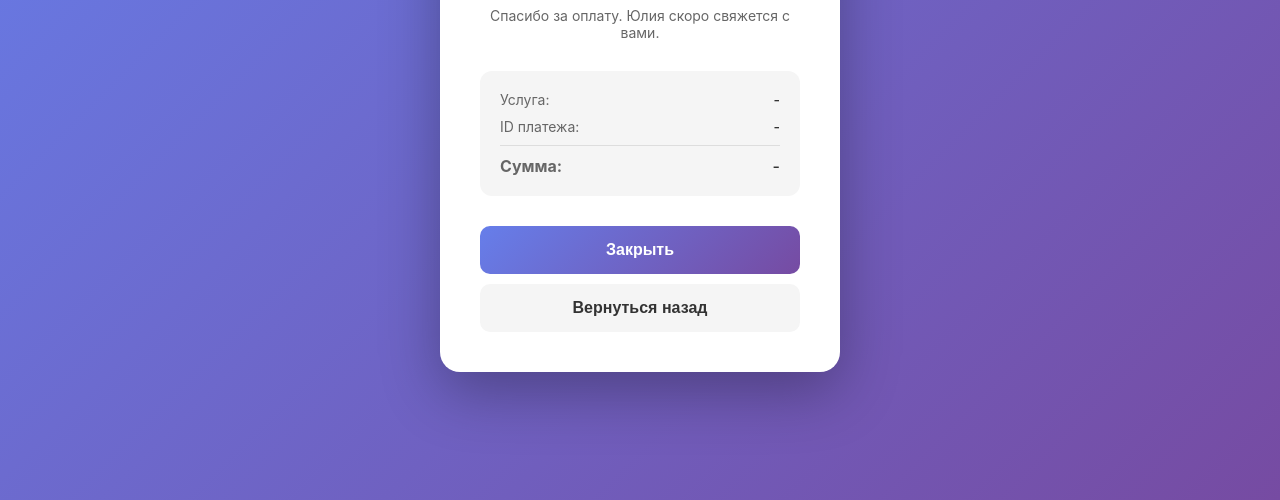
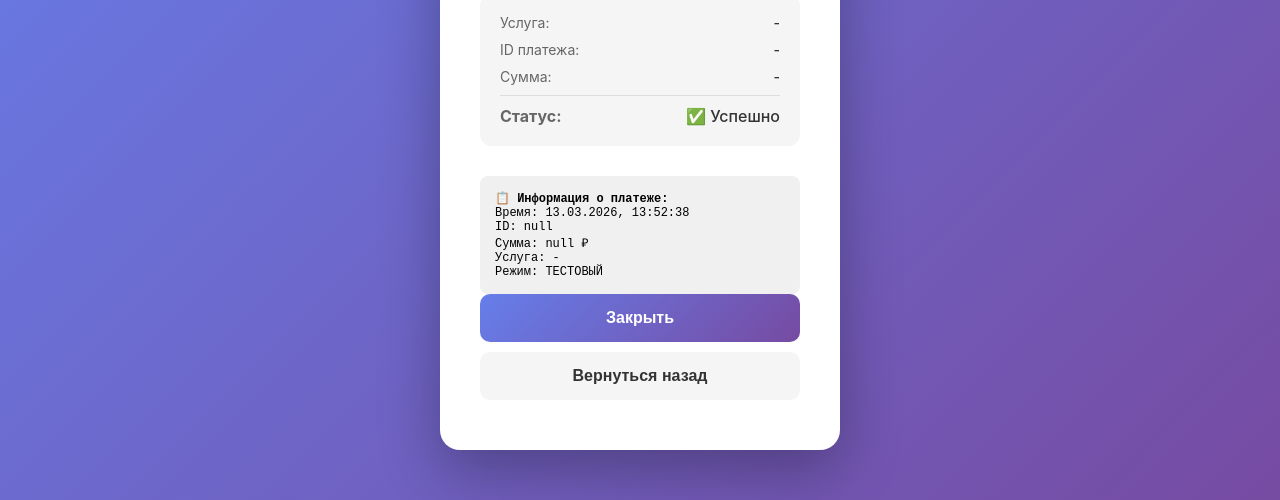
Before and after one commit to Vill86/julia, a website: page payment-success.html in a window 1280 px wide. Shown: the part 300-800 px from the top of the page. Drawn offline with Linux system fonts and the light colour scheme.

Commit message:
Update payment-success.html

```diff
--- a/payment-success.html
+++ b/payment-success.html
@@ -5,12 +5,7 @@
     <meta name="viewport" content="width=device-width, initial-scale=1.0">
     <title>Оплата успешна! ✅</title>
     <style>
-        * {
-            margin: 0;
-            padding: 0;
-            box-sizing: border-box;
-        }
-
+        * { margin: 0; padding: 0; box-sizing: border-box; }
         body {
             font-family: -apple-system, BlinkMacSystemFont, 'Segoe UI', Roboto, sans-serif;
             background: linear-gradient(135deg, #667eea 0%, #764ba2 100%);
@@ -20,7 +15,6 @@
             justify-content: center;
             padding: 20px;
         }
-
         .success-card {
             background: white;
             border-radius: 20px;
@@ -31,18 +25,10 @@
             box-shadow: 0 20px 60px rgba(0,0,0,0.3);
             animation: slideIn 0.5s ease-out;
         }
-
         @keyframes slideIn {
-            from {
-                opacity: 0;
-                transform: translateY(30px);
-            }
-            to {
-                opacity: 1;
-                transform: translateY(0);
-            }
+            from { opacity: 0; transform: translateY(30px); }
+            to { opacity: 1; transform: translateY(0); }
         }
-
         .success-icon {
             width: 80px;
             height: 80px;
@@ -52,36 +38,10 @@
             align-items: center;
             justify-content: center;
             margin: 0 auto 20px;
-            animation: scaleIn 0.5s ease-out 0.3s both;
         }
-
-        @keyframes scaleIn {
-            from {
-                transform: scale(0);
-            }
-            to {
-                transform: scale(1);
-            }
-        }
-
-        .success-icon svg {
-            width: 40px;
-            height: 40px;
-            fill: white;
-        }
-
-        h1 {
-            color: #333;
-            font-size: 24px;
-            margin-bottom: 10px;
-        }
-
-        .subtitle {
-            color: #666;
-            font-size: 14px;
-            margin-bottom: 30px;
-        }
-
+        .success-icon svg { width: 40px; height: 40px; fill: white; }
+        h1 { color: #333; font-size: 24px; margin-bottom: 10px; }
+        .subtitle { color: #666; font-size: 14px; margin-bottom: 30px; }
         .payment-details {
             background: #f5f5f5;
             border-radius: 12px;
@@ -89,14 +49,12 @@
             margin-bottom: 30px;
             text-align: left;
         }
-
         .detail-row {
             display: flex;
             justify-content: space-between;
             margin-bottom: 10px;
             font-size: 14px;
         }
-
         .detail-row:last-child {
             margin-bottom: 0;
             padding-top: 10px;
@@ -104,16 +62,8 @@
             font-weight: bold;
             font-size: 16px;
         }
-
-        .detail-label {
-            color: #666;
-        }
-
-        .detail-value {
-            color: #333;
-            font-weight: 500;
-        }
-
+        .detail-label { color: #666; }
+        .detail-value { color: #333; font-weight: 500; }
         .btn {
             background: linear-gradient(135deg, #667eea 0%, #764ba2 100%);
             color: white;
@@ -124,31 +74,29 @@
             font-weight: 600;
             cursor: pointer;
             width: 100%;
-            transition: transform 0.2s;
+            margin-bottom: 10px;
         }
-
-        .btn:active {
-            transform: scale(0.98);
-        }
-
-        .btn-secondary {
-            background: #f5f5f5;
-            color: #333;
-            margin-top: 10px;
+        .btn-secondary { background: #f5f5f5; color: #333; }
+        .payment-log {
+            background: #f0f0f0;
+            border-radius: 8px;
+            padding: 15px;
+            margin-top: 20px;
+            text-align: left;
+            font-size: 12px;
+            font-family: monospace;
+            max-height: 200px;
+            overflow-y: auto;
         }
     </style>
 </head>
 <body>
     <div class="success-card">
         <div class="success-icon">
-            <svg viewBox="0 0 24 24">
-                <path d="M9 16.17L4.83 12l-1.42 1.41L9 19 21 7l-1.41-1.41z"/>
-            </svg>
+            <svg viewBox="0 0 24 24"><path d="M9 16.17L4.83 12l-1.42 1.41L9 19 21 7l-1.41-1.41z"/></svg>
         </div>
-
         <h1>Оплата успешна! ✅</h1>
         <p class="subtitle">Спасибо за оплату. Юлия скоро свяжется с вами.</p>
-
         <div class="payment-details">
             <div class="detail-row">
                 <span class="detail-label">Услуга:</span>
@@ -162,32 +110,46 @@
                 <span class="detail-label">Сумма:</span>
                 <span class="detail-value" id="amount">-</span>
             </div>
+            <div class="detail-row">
+                <span class="detail-label">Статус:</span>
+                <span class="detail-value" id="status">-</span>
+            </div>
         </div>
-
+        <div class="payment-log" id="paymentLog"></div>
         <button class="btn" onclick="window.close()">Закрыть</button>
         <button class="btn btn-secondary" onclick="location.href='/'">Вернуться назад</button>
     </div>
 
     <script>
-        // Получаем параметры из URL
         const urlParams = new URLSearchParams(window.location.search);
         const paymentId = urlParams.get('payment_id');
         const amount = urlParams.get('amount');
         const serviceName = urlParams.get('service');
+        const status = urlParams.get('status') || 'succeeded';
 
-        // Заполняем данные
         document.getElementById('paymentId').textContent = paymentId || '-';
         document.getElementById('amount').textContent = amount ? `${amount} ₽` : '-';
         document.getElementById('serviceName').textContent = decodeURIComponent(serviceName || '-');
+        document.getElementById('status').textContent = status === 'succeeded' ? '✅ Успешно' : '⏳ В обработке';
 
-        // Отправляем данные в Telegram (если открыто в WebApp)
+        // Логи платежа
+        const logDiv = document.getElementById('paymentLog');
+        logDiv.innerHTML = `
+            <strong>📋 Информация о платеже:</strong><br>
+            Время: ${new Date().toLocaleString('ru-RU')}<br>
+            ID: ${paymentId}<br>
+            Сумма: ${amount} ₽<br>
+            Услуга: ${decodeURIComponent(serviceName || '-')}<br>
+            Режим: ТЕСТОВЫЙ
+        `;
+
         if (window.Telegram && window.Telegram.WebApp) {
-            const tg = window.Telegram.WebApp;
-            tg.sendData(JSON.stringify({
+            window.Telegram.WebApp.sendData(JSON.stringify({
                 type: 'payment_success',
                 payment_id: paymentId,
                 amount: amount,
-                service: serviceName
+                service: serviceName,
+                status: status
             }));
         }
     </script>
```
